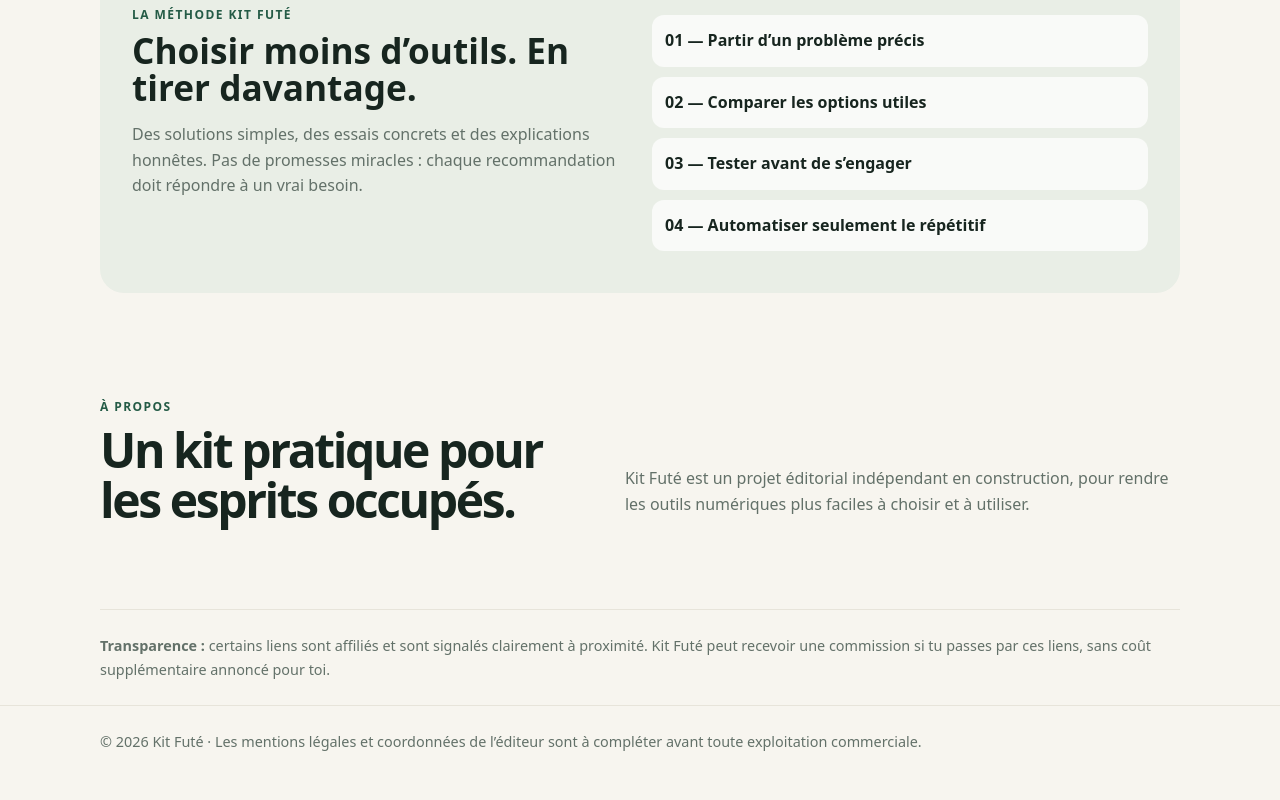
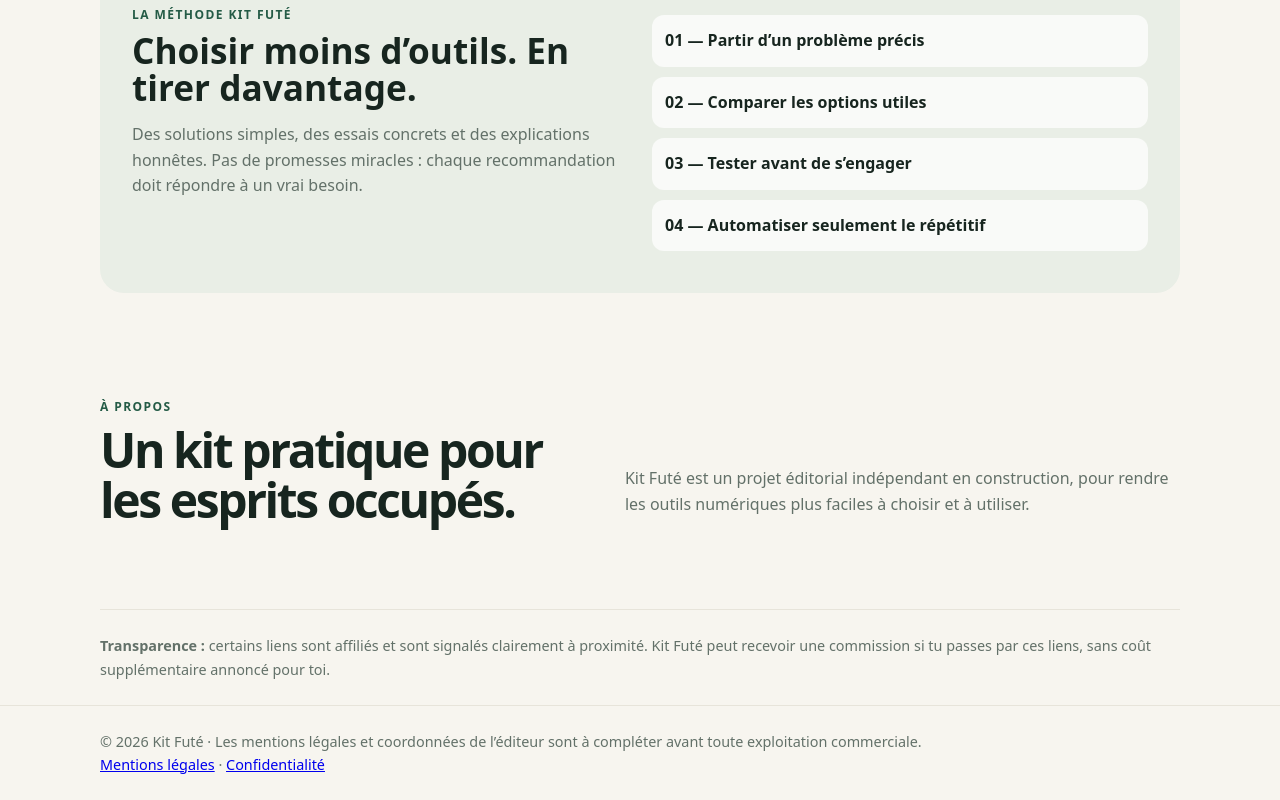
Before and after one commit to comteenzodu30-boop/Kit-fute-, a plain HTML site: page index.html in a window 1280 px wide. Shown: the part 1173-1973 px from the top of the page. Before the commit the page ends 1950 px from the top, so only its background shows below. Drawn offline with Linux system fonts and the light colour scheme.

Commit message:
Ajouter les liens légaux au pied de page

```diff
--- a/index.html
+++ b/index.html
@@ -11,4 +11,4 @@
 <article class="tile"><div class="eyebrow">03 / Automatiser</div><h3>Faire travailler les outils ensemble</h3><p>Simplifier les tâches répétitives avec des automatisations raisonnables.</p><a href="guide-automatiser-sans-budget.html">Lire le guide →</a></article></div></div></section>
 <section id="methode"><div class="wrap band"><div><div class="eyebrow">La méthode Kit Futé</div><h2>Choisir moins d’outils. En tirer davantage.</h2><p>Des solutions simples, des essais concrets et des explications honnêtes. Pas de promesses miracles : chaque recommandation doit répondre à un vrai besoin.</p></div><div><div class="step">01 — Partir d’un problème précis</div><div class="step">02 — Comparer les options utiles</div><div class="step">03 — Tester avant de s’engager</div><div class="step">04 — Automatiser seulement le répétitif</div></div></div></section>
 <section id="apropos"><div class="wrap head"><div><div class="eyebrow">À propos</div><h2>Un kit pratique pour les esprits occupés.</h2></div><p>Kit Futé est un projet éditorial indépendant en construction, pour rendre les outils numériques plus faciles à choisir et à utiliser.</p></div></section></main>
-<div class="wrap disclosure"><strong>Transparence :</strong> certains liens sont affiliés et sont signalés clairement à proximité. Kit Futé peut recevoir une commission si tu passes par ces liens, sans coût supplémentaire annoncé pour toi.</div><footer><div class="wrap">© 2026 Kit Futé · Les mentions légales et coordonnées de l’éditeur sont à compléter avant toute exploitation commerciale.</div></footer></body></html>
+<div class="wrap disclosure"><strong>Transparence :</strong> certains liens sont affiliés et sont signalés clairement à proximité. Kit Futé peut recevoir une commission si tu passes par ces liens, sans coût supplémentaire annoncé pour toi.</div><footer><div class="wrap">© 2026 Kit Futé · Les mentions légales et coordonnées de l’éditeur sont à compléter avant toute exploitation commerciale.<br><a href="mentions-legales.html">Mentions légales</a> · <a href="confidentialite.html">Confidentialité</a></div></footer></body></html>
```
